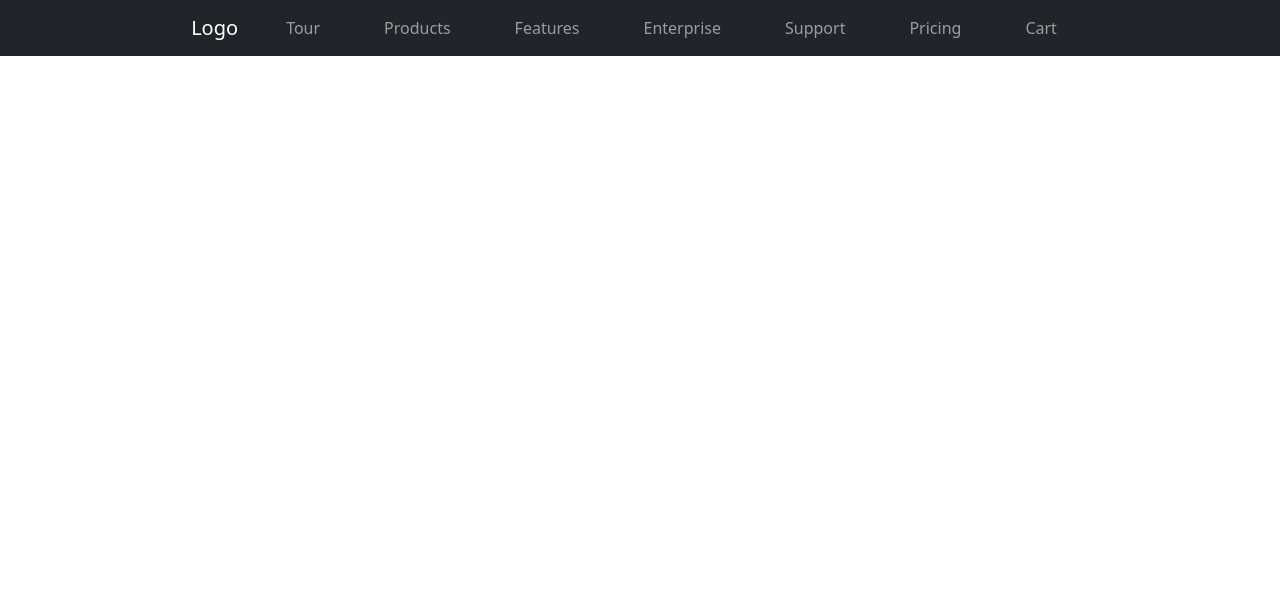
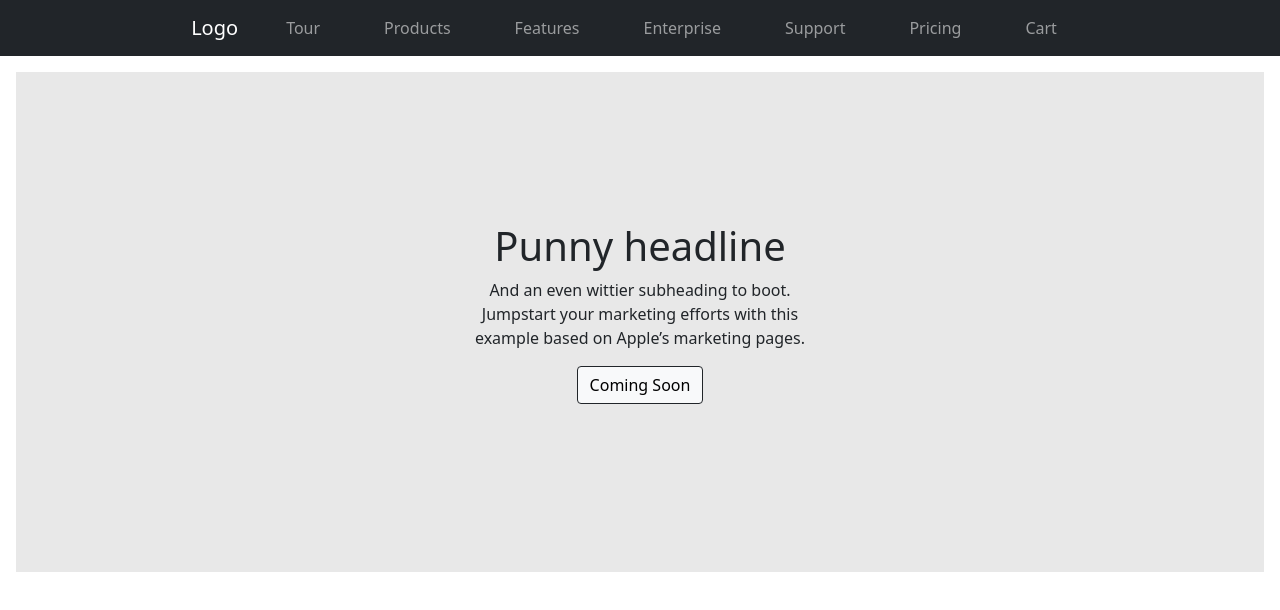
Before and after one commit to yish-mael/bootstrap-sample, a plain HTML site: page index.html in a window 1280 px wide. Drawn offline with nearby package versions, Linux system fonts and the light colour scheme.

Commit message:
feat: add banner section.

```diff
--- a/css/style.css
+++ b/css/style.css
@@ -0,0 +1,5 @@
+#banner-section {
+    background-color: #E8E8E8;
+    height: 500px;
+    padding: 150px 35%;
+}
--- a/index.html
+++ b/index.html
@@ -5,6 +5,7 @@
     <meta http-equiv="X-UA-Compatible" content="IE=edge">
     <meta name="viewport" content="width=device-width, initial-scale=1.0">
     <!-- CSS only -->
+    <link rel="stylesheet" href="./css/style.css">
     <link href="https://cdn.jsdelivr.net/npm/bootstrap@5.1.3/dist/css/bootstrap.min.css" rel="stylesheet" integrity="sha384-1BmE4kWBq78iYhFldvKuhfTAU6auU8tT94WrHftjDbrCEXSU1oBoqyl2QvZ6jIW3" crossorigin="anonymous">
     <title>Bootstrap Design Sample</title>
 </head>
@@ -36,17 +37,20 @@
                 </div>
         </nav>
 
-        <header>
+        <div class="container-fluid p-3" >
 
-            <div>
 
+            <div id="banner-section" class="text-center">
+                <h1>Punny headline</h1>
+                <p>And an even wittier subheading to boot. Jumpstart your marketing efforts with this example based on Apple’s marketing pages.</p>
+                <button class="btn btn-light border border-dark">
+                    Coming Soon
+                </button>
             </div>
 
-            <div>
 
-            </div>
 
-        </header>
+        </div>
 
 
 
```
